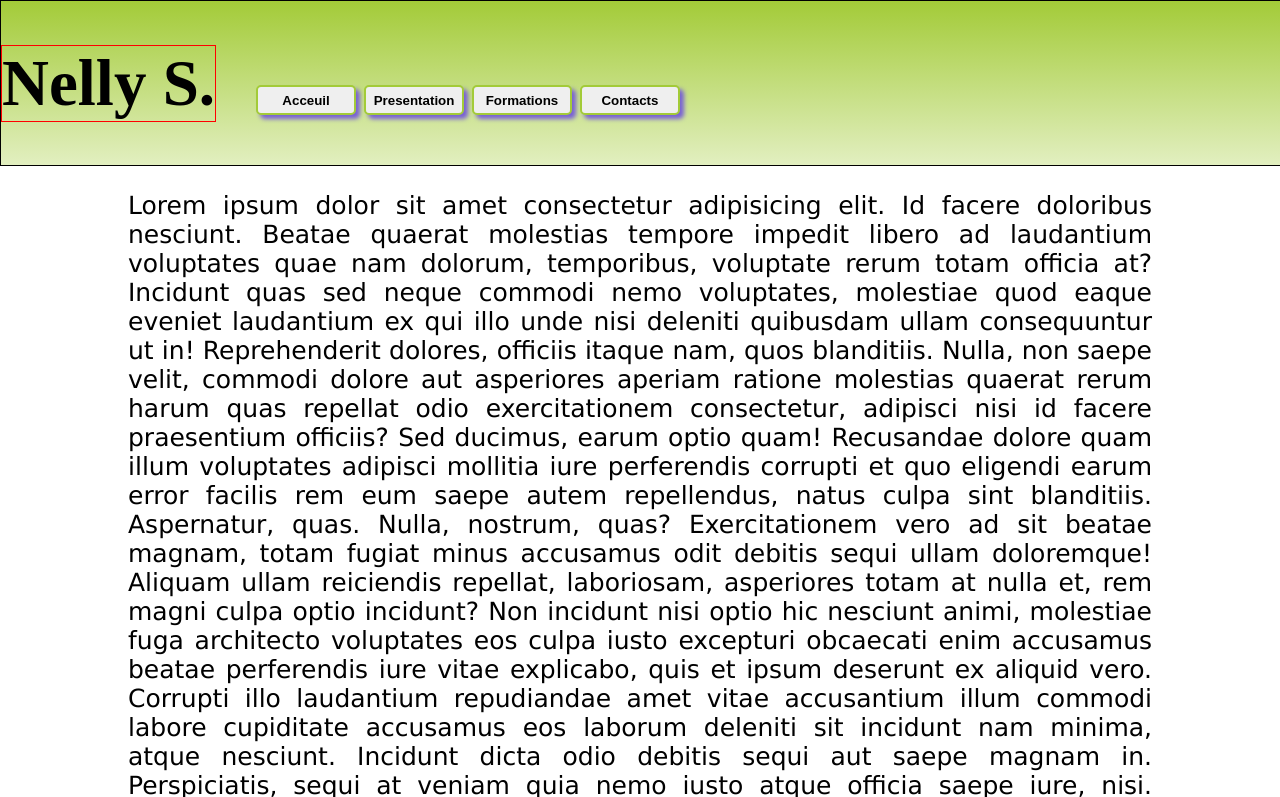
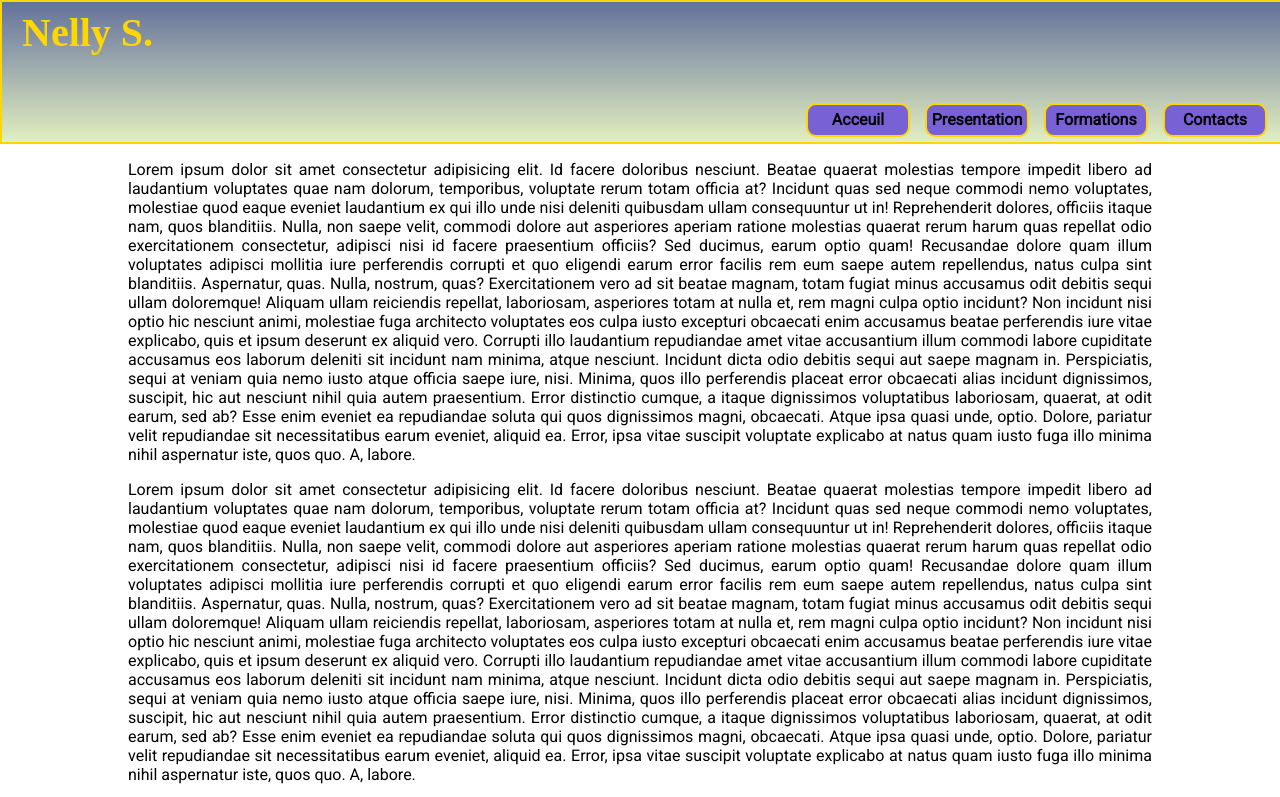
Before and after one commit to sergyth/mes_projets_dev, a plain HTML site: page index.html in a window 1280 px wide. Shown: the top 797 px of the page. Drawn offline with Linux system fonts and the light colour scheme; a web font is replaced by a local one.

Commit message:
nellys version 1.4

```diff
--- a/index.html
+++ b/index.html
@@ -5,9 +5,9 @@
 		<meta name="viewport" content="width=device-width", initia-scale=1.0>
 		<title>Bienvenue!</title>
 		<link rel="stylesheet" type="text/css" href="styles/style.css">
-		<link href="https://fonts.googleapis.com/css2?family=Great+Vibes&display=swap" rel="stylesheet">
 		<link rel="preconnect" href="https://fonts.gstatic.com">
-        <link href="https://fonts.googleapis.com/css2?family=Fondamento&display=swap" rel="stylesheet">
+		<link href="https://fonts.googleapis.com/css2?family=Fondamento&display=swap" rel="stylesheet">
+		<link href="https://fonts.googleapis.com/css2?family=Roboto:wght@100;400&display=swap" rel="stylesheet">
 
 	</head>
 	<body>
@@ -19,25 +19,25 @@
 
 				<nav>
 					<ul>
-						<li>
-							<button>
-								<a href="index.html" target="_blank">Acceuil</a>
-							</button>
+						<li class="btn">
+
+							<a href="index.html" target="_blank">Acceuil</a>
+
 						</li>
-						<li>
-							<button>
-								<a href="presentation.html" target="_blank">Presentation</a>
-							</button>
+						<li class="btn">
+
+							<a href="presentation.html" target="_blank">Presentation</a>
+
 						</li>
-						<li>
-							<button>
-								<a href="formation.html" target="_blank">Formations</a>
-							</button>
+						<li class="btn">
+
+							<a href="formation.html" target="_blank">Formations</a>
+
 						</li>
-						<li>
-							<button>
-								<a href="contact.html" target="_blank">Contacts</a>
-							</button>
+						<li class="btn">
+
+							<a href="contact.html" target="_blank">Contacts</a>
+
 						</li>
 					</ul>
 				</nav>
--- a/styles/style.css
+++ b/styles/style.css
@@ -1,6 +1,6 @@
 body{
-	font-family: verdana, cursive, serif;
-	font-size: 25px;
+	font-family: roboto, cursive, serif;
+	font-size: 16px;
 	margin: 0px;
 	padding: 0px;
 }
@@ -9,81 +9,111 @@ body{
 	min-width: 240px;
 	margin: auto;
 }
+
+
+/*************************header******************************/
+
+
 header {
-	height: 20%;
+	height: 50%;
 	width: 100%;
-	border:1px solid black;
-	background: linear-gradient(#A3CB38, #e2efc0) ;
+	border:2px solid gold;
+	background: linear-gradient(#64719b, #e2efc0) ;
 	/*position: fixed;*/
-	z-index: 1000;
+	/*z-index: 1000;*/
 	display: flex;
-	align-items: baseline;
+	flex-direction: column;
+	border-top: 5px solidblack;
+}
+
+ header h1 {
+    position: relative;
+    top: -20px;
+    left:20px;
+    font-family: 'fondamento';
+	font-size: 2.5rem;
+	font-weight: bold;
+	color: gold;
+    height: 20%;
+    width:100%;
+
+
 
 
 }
 
-header:nth-child(2){
-	align-self: end;
-}
+nav{
 
-h1{
-    font-family: 'fondamento';
-	/*padding:  auto;*/
-	font-size: 260%;
-	font-weight:bold;
-	text-align: left;
-	color: #000;
+	height: 70%
+    margin: 5%;
+    padding: 0;
+	/*border:1px solid blue;*/
+	display: flex;
 
-    /*background-color: #fff;*/
-    border:1px solid red;
 
 }
 
 
-/*nav{
+ul{
+	margin:0;
+	padding-bottom: 5px;
+	height: 100%;
+	width: 100%;
+	display: flex;
+	flex-direction: row;
+	justify-content: flex-end;
+   /* border:1px solid pink;*/
 
-	margin: auto;
-	/*height: 10vh;*/
-	/*width:100%;*
-	display: flex;
-	justify-content: center;
-	align-items: center;
-
-	font-weight: bold;
-	/*position: relative;
-	/*top: 15vh;
-    left: 0px;
-   /* background-color:#e2efc0;
-    z-index: 100;
-   border: 1px solid red;
-    flex-flow: row wrap;*/
 }
 
+
+.btn{
+    list-style-type: none;
+	margin-right: 15px;
+	width: 100px;
+	height: 30px;
+	border:2px solid gold;
+	text-align: center;
+	/*display: block;*/
+	/*padding-top: auto;
+	padding-bottom: auto;*/
+
+	border-radius: 10px;
+	background-color: #7860d5;;
+	display: flex;
+	align-items: center;
+	justify-content: center;
+	tranform: scale(1);
+	transition: transform 500ms;
+
+
 }
-nav ul{
-    display: flex;
-    flex-flow: row wrap;
-	margin: 0px;
-	padding: 0px;
-    border: 1px solid red;
-    /*display: flex;*/
-    /*flex-flow: row wrap;*/
+
+
+
+
+a{
+	font-weight: bold;
+	color: #000;
+	text-decoration: none;
+	/*display: inline-block;*/
+	/*border: 1px solid white;*/
+
+
+
 }
-nav li{
-	margin: auto;
-	list-style-type: none;
-    /*border:1px solid blue;*/
-    padding:  auto;
-    display: inline-flex;
+
+.btn:hover{
+	transform: scale(1.2);
+	background-color:#A3CB38;
+	transition:
+
 }
-nav a{
-	font-weight: bold;
-	text-decoration: none;
-	color: #000;
-	/*padding: 0px auto;
-	font-size: 25px;
-    border:1px solid black;*/
-}
+
+
+
+/***************************main****************************/
+
 
 .main{
 	/*width:100%;*/
@@ -104,32 +134,13 @@ h2{
 	margin:0 auto;
 }
 footer{
-	height: 15vh;
+	height: 25%;
 	border-top:3px solid #A3CB38;
 	background-color: #7860d5;
 	color: #f0f6de;
 	position: relative;
 	bottom: 0px;
 	z-index: 99;
-
-}
-
-button{
-	border-radius: 5px;
-	border: 2px solid #A3CB38;
-	box-shadow: 4px 4px 4px #7860d5;
-	width:100px;
-	height: 30px;
-	/*padding: 0 auto;*/
-
-}
-button:hover{
-	background-color:#A3CB38;
-	transition:
-
-}
-button:active{
-	background-color: #7860d5;
 
 }
 
@@ -196,3 +207,6 @@ h3{
 	/*width:100%;
 	/*margin-left: 10%;*/
 }
+
+
+/**************************media queries**************************************************/
```
